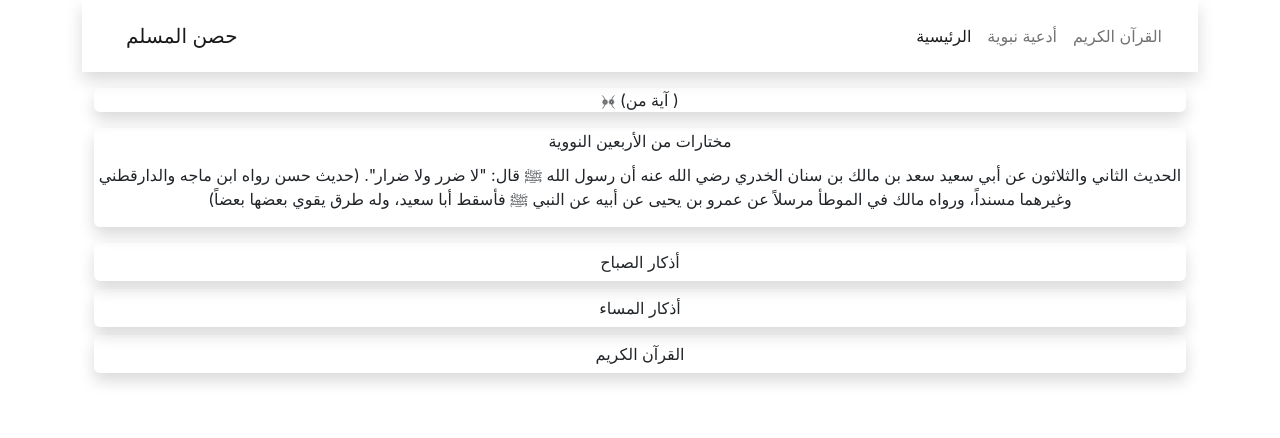
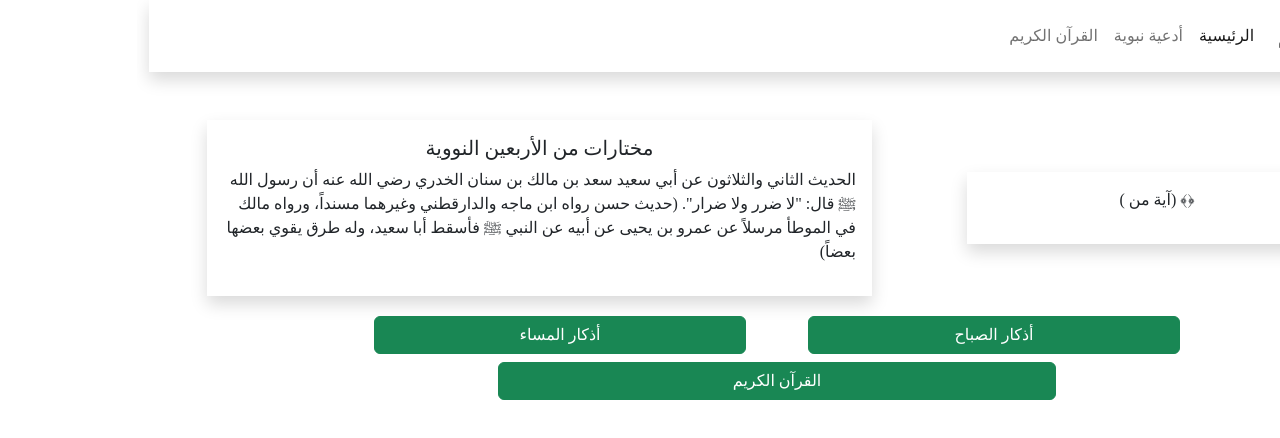
Before and after one commit to Abdullah-Alsalhi/athkar, a React (Create React App) app: page / in a window 1280 px wide. Shown: the top 438 px of the page. Built offline with nearby package versions, Linux system fonts and the light colour scheme; no server answers.

Commit message:
editing Buttons.js Evining.js Morning.js Header.js Navbar.js

```diff
--- a/src/App.css
+++ b/src/App.css
@@ -15,6 +15,8 @@
 
 * {
   direction: rtl;
+  font-family: "Lateef", cursive;
+
 }
 ::selection {
   background-color: var(--nice-main-i-color);
--- a/src/App.js
+++ b/src/App.js
@@ -2,7 +2,7 @@ import React from "react";
 
 import { Routes, Route, Link } from "react-router-dom";
 
-// import "./App.css";
+import "./App.css";
 import Footer from "./components/Footer";
 import Header from "./components/Header";
 import Navbar from "./components/Navbar";
@@ -12,7 +12,7 @@ import Evining from "./components/Evining";
 
 function App() {
   return (
-    <div className="container">
+    <div className="App">
       <Navbar />
 
         {/* this route will take you to / */}
@@ -33,9 +33,9 @@ function App() {
           <Route
             path="/sabah"
             element={
-              <div className="d-grid gap-2 col-11 mx-auto mt-4">
+              <div className="">
                 <Morning />
-                <Link to="/" className="btn btn-success" type="button">
+                <Link to="/" className="" type="button">
                   إلى الصفحة الرئيسية
                 </Link>
               </div>
@@ -51,11 +51,11 @@ function App() {
             element={
               <div>
                 <Evining />
-                <div className="d-grid gap-2 col-11 mx-auto mt-4">
-                  <Link to="/" className="btn btn-success" type="button">
+
+                  <Link to="/" className="" type="button">
                     إلى الصفحة الرئيسية
                   </Link>
-                </div>
+
               </div>
             }
           />
@@ -66,9 +66,9 @@ function App() {
           <Route
             path="/quran"
             element={
-              <div>
+
                 <Quran />
-              </div>
+
             }
           />
         </Routes>
@@ -82,7 +82,6 @@ function App() {
           />
         </Routes>
         <Footer />
-
     </div>
   );
 }
--- a/src/components/Buttons.js
+++ b/src/components/Buttons.js
@@ -3,16 +3,22 @@ import React from "react";
 import { Link } from "react-router-dom";
 export default function Buttons() {
   return (
-    <div className="d-grid gap-2 col-12 mx-auto mt-3">
-      <Link to="/sabah" className="btn btn-custom shadow" type="button">
+    <div className="container">
+      <div className="row my-3 justify-content-between">
+      <div className="col-md-1"></div>
+      <Link to="/sabah" className="col-md-4 my-1 col-sm-12 btn btn-success" type="button">
         أذكار الصباح
       </Link>
-      <Link to="/massa" className="btn btn-custom shadow" type="button">
+      <Link to="/massa" className="col-md-4 my-1 col-sm-12 btn btn-success" type="button">
         أذكار المساء
       </Link>
-      <Link to="/quran" className="btn btn-custom shadow" type="button">
+      <div className="col-md-1"></div>
+      <div className="col-md-3"></div>
+      <Link to="/quran" className="col-md-6 my-1  col-sm-12 btn btn-success" type="button">
         القرآن الكريم
       </Link>
+      <div className="col-md-3"></div>
+      </div>
     </div>
   );
 }
--- a/src/components/Evining.js
+++ b/src/components/Evining.js
@@ -5,26 +5,25 @@ import athkar from "../thekr-json/athkar.json";
 
 export default function Evining() {
   return (
-    <div className="text-center">
-      <div className="row">
-        <div className="col-md-12">
+    <div className="container text-center">
+      <div className="row my-4">
         {athkar
           .filter((e) => e.category === "أذكار المساء")
           .map((e) => {
             return (
-                <div className="my-3 shadow container thekr-container">
-                  <h6 className="my-3 title">{e.reference}</h6>
-                  <p className="thekr">{e.zekr}</p>
-                  <p className="thekr-desc ">{e.description}</p>
-                  <div className="d-grid gap-2 col-11 mx-auto mt-4">
+              <div className="card col-md-4 my-1 col-sm-12">
+                <h6 className="card-header">{e.reference}</h6>
+                <p className="card-body">{e.zekr}</p>
+                <p className={e.description ? "card-footer" : ""}>
+                  {e.description}
+                </p>
                 <button
-                      className="btn btn-success col-md-12 my-3"
+                  className="btn btn-success mb-2 pb-0 col-sm-12  d-block bottom-0"
                   onClick={(event) => {
                     if (event.target.innerText == "انتقل للذكر التالي") {
                       event.target.disabled = true;
                       return;
                     }
-
                     if (event.target.innerText == 0) {
                       event.target.style = "background: #0a4c59";
                       event.currentTarget.innerText = "انتقل للذكر التالي";
@@ -39,11 +38,9 @@ export default function Evining() {
                   {e.count}
                 </button>
               </div>
-                </div>
             );
           })}
       </div>
     </div>
-    </div>
   );
 }
--- a/src/components/Header.js
+++ b/src/components/Header.js
@@ -27,29 +27,33 @@ export default function Header() {
   }, []);
 
   return (
-    <div className="text-center mt-3 container-fluid">
-      <div className="ayah-random shadow p3 rounded-2">
-        <p>
+    <div className="container  pt-5">
+
+
+    <div className="row  justify-content-center align-items-center">
+
+      <div className="col-lg-4 shadow p-3 ">
+        <p className="text-center">
           ﴿{ayah_ran}﴾{" "}
-          <span className="ayah-ref">
+          <span className="">
             (آية {ayah_number_in_surah} من {surah_name})
           </span>
         </p>
       </div>
 
-      <div className="mt-3 shadow rounded-2">
-        <div className="row ">
-          <div className="col-md-12">
-            <h6 className="mokhtarat p-1 rounded-1">
-              مختارات من اﻷربعين النووية
-            </h6>
-          </div>
-          <div className="hadith-text">
-            <p>{nawawi[Math.ceil(Math.random() * 42)].hadith}</p>
-          </div>
-        </div>
+      <div className="col-lg-1 mt-4"></div>
+
+      <div className="col-lg-7 p-3 shadow">
+        <h5 className="text-center ">
+          مختارات من اﻷربعين النووية
+        </h5>
+        <p>{nawawi[Math.ceil(Math.random() * 42)].hadith}</p>
       </div>
-      <Buttons />
+
+
+
+    </div>
+    <Buttons />
     </div>
   );
 }
--- a/src/components/Morning.js
+++ b/src/components/Morning.js
@@ -5,20 +5,20 @@ import athkar from "../thekr-json/athkar.json";
 
 export default function Morning() {
   return (
-    <div className="text-center ">
-      <div className="row">
-        <div className="col-md-12">
+    <div className="container text-center">
+      <div className="row my-4">
+
           {athkar
             .filter((e) => e.category === "أذكار الصباح")
             .map((e) => {
               return (
-                <div className="my-3 shadow container thekr-container">
-                  <h6 className="my-3 title">{e.reference}</h6>
-                  <p className="thekr">{e.zekr}</p>
-                  <p className="thekr-desc">{e.description}</p>
-                  <div className="d-grid gap-2 col-11 mx-auto mt-4">
+                <div className="card col-md-4 my-1 col-sm-12  border ">
+
+                  <h6 className="card-header">{e.reference}</h6>
+                  <p className="card-body">{e.zekr}</p>
+                  <p className={e.description ? "card-footer" : ''}>{e.description}</p>
                     <button
-                      className="btn btn-success col-md-12 my-3"
+                      className="btn btn-success mb-2 pb-0 col-sm-12  d-block bottom-0"
 
                       onClick={(event) => {
                         if (event.target.innerText == "انتقل للذكر التالي") {
@@ -39,11 +39,11 @@ export default function Morning() {
                     >
                       {e.count}
                     </button>
-                  </div>
-                </div>
+
+
+              </div>
               );
             })}
-        </div>
       </div>
     </div>
   );
--- a/src/components/Navbar.js
+++ b/src/components/Navbar.js
@@ -4,9 +4,8 @@ import { Link } from "react-router-dom";
 
 export default function Navbar() {
   return (
-    <div className="nav-z-index">
-      <nav className=" navbar navbar-expand-lg nv-bg shadow p-3 ">
-        <div className="container">
+    <div className="container-fluid">
+      <nav className="navbar navbar-expand-lg nv-bg shadow p-3 ">
           <button
             className="navbar-toggler"
             type="button"
@@ -22,7 +21,7 @@ export default function Navbar() {
             حصن المسلم
           </Link>
           <div className="collapse navbar-collapse" id="main-nav">
-            <ul className="navbar-nav me-auto mb-2 mb-lg-0">
+            <ul className="navbar-nav me-auto mb-md-2 mb-lg-0">
               <li className="nav-item">
                 <Link
                   to="/"
@@ -36,7 +35,6 @@ export default function Navbar() {
                 <Link
                   to="/surah_list"
                   className="nav-link "
-                  href="#"
                 >
                   أدعية نبوية
                 </Link>
@@ -48,8 +46,7 @@ export default function Navbar() {
               </li>
             </ul>
           </div>
-        </div>
       </nav>
-    </div>
+  </div>
   );
 }
--- a/src/index.css
+++ b/src/index.css
@@ -1,14 +1,15 @@
-body {
+/* body {
   margin: 0;
   font-family: -apple-system, BlinkMacSystemFont, 'Segoe UI', 'Roboto', 'Oxygen',
     'Ubuntu', 'Cantarell', 'Fira Sans', 'Droid Sans', 'Helvetica Neue',
     sans-serif;
   -webkit-font-smoothing: antialiased;
   -moz-osx-font-smoothing: grayscale;
-  background-color: var(--nav-main-iii-color);
+  background-color: var(--nice-main-ii-color);
 }
 
 code {
   font-family: source-code-pro, Menlo, Monaco, Consolas, 'Courier New',
     monospace;
 }
+ */
--- a/src/thekr-json/athkar.json
+++ b/src/thekr-json/athkar.json
@@ -48,13 +48,7 @@
     "reference": "أحمد",
     "zekr": "رَضيـتُ بِاللهِ رَبَّـاً وَبِالإسْلامِ ديـناً وَبِمُحَـمَّدٍ صلى الله عليه وسلم نَبِيّـاً."
   },
-  {
-    "category": "أذكار الصباح",
-    "count": "4",
-    "description": "من قالها أعتقه الله من النار.",
-    "reference": "أبو داود",
-    "zekr": "اللّهُـمَّ إِنِّـي أَصْبَـحْتُ أُشْـهِدُك ، وَأُشْـهِدُ حَمَلَـةَ عَـرْشِـك ، وَمَلَائِكَتَكَ ، وَجَمـيعَ خَلْـقِك ، أَنَّـكَ أَنْـتَ اللهُ لا إلهَ إلاّ أَنْـتَ وَحْـدَكَ لا شَريكَ لَـك ، وَأَنَّ ُ مُحَمّـداً عَبْـدُكَ وَرَسـولُـك."
-  },
+
   {
     "category": "أذكار الصباح",
     "count": "1",
```
Lines whose indentation alone changed are shown as unchanged.
